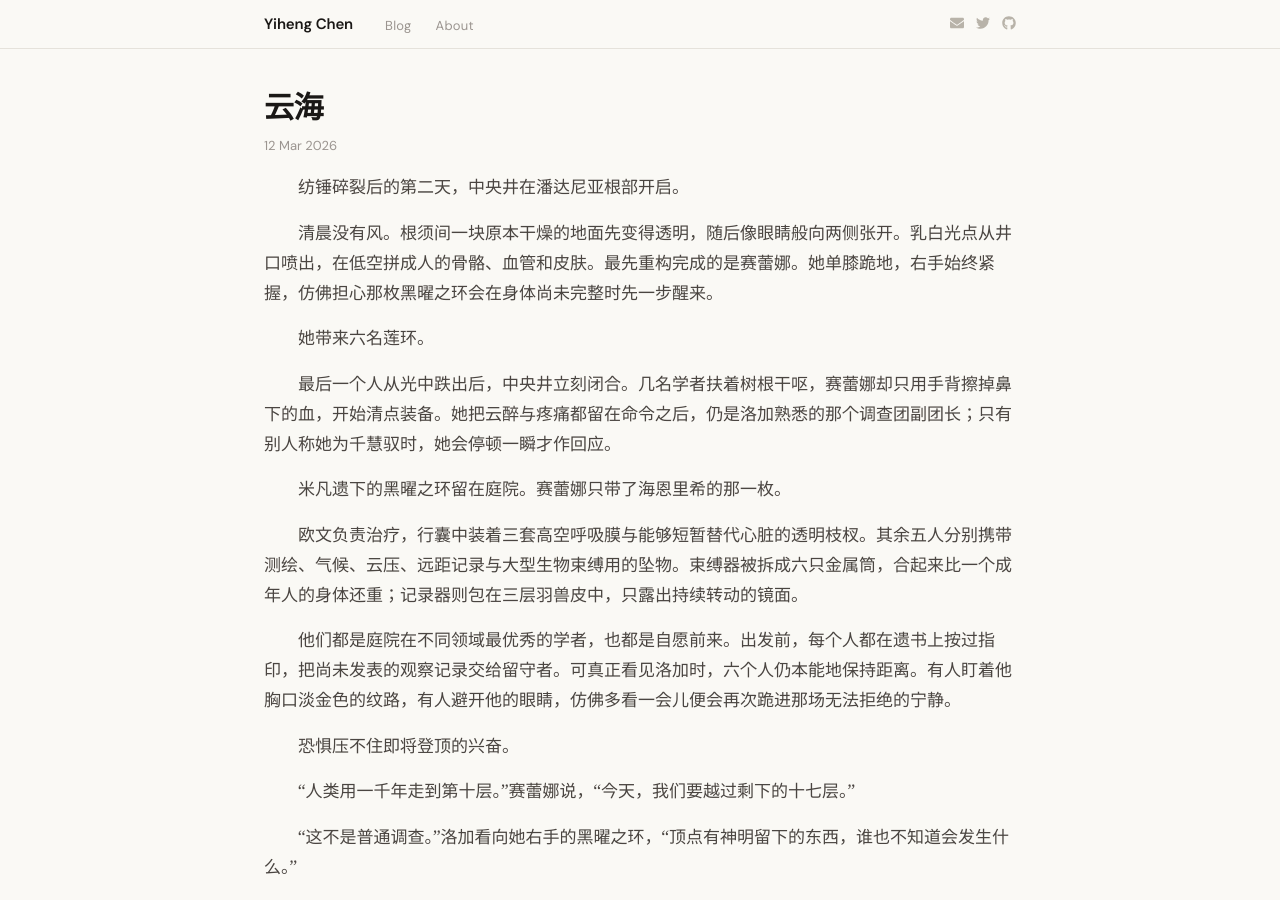
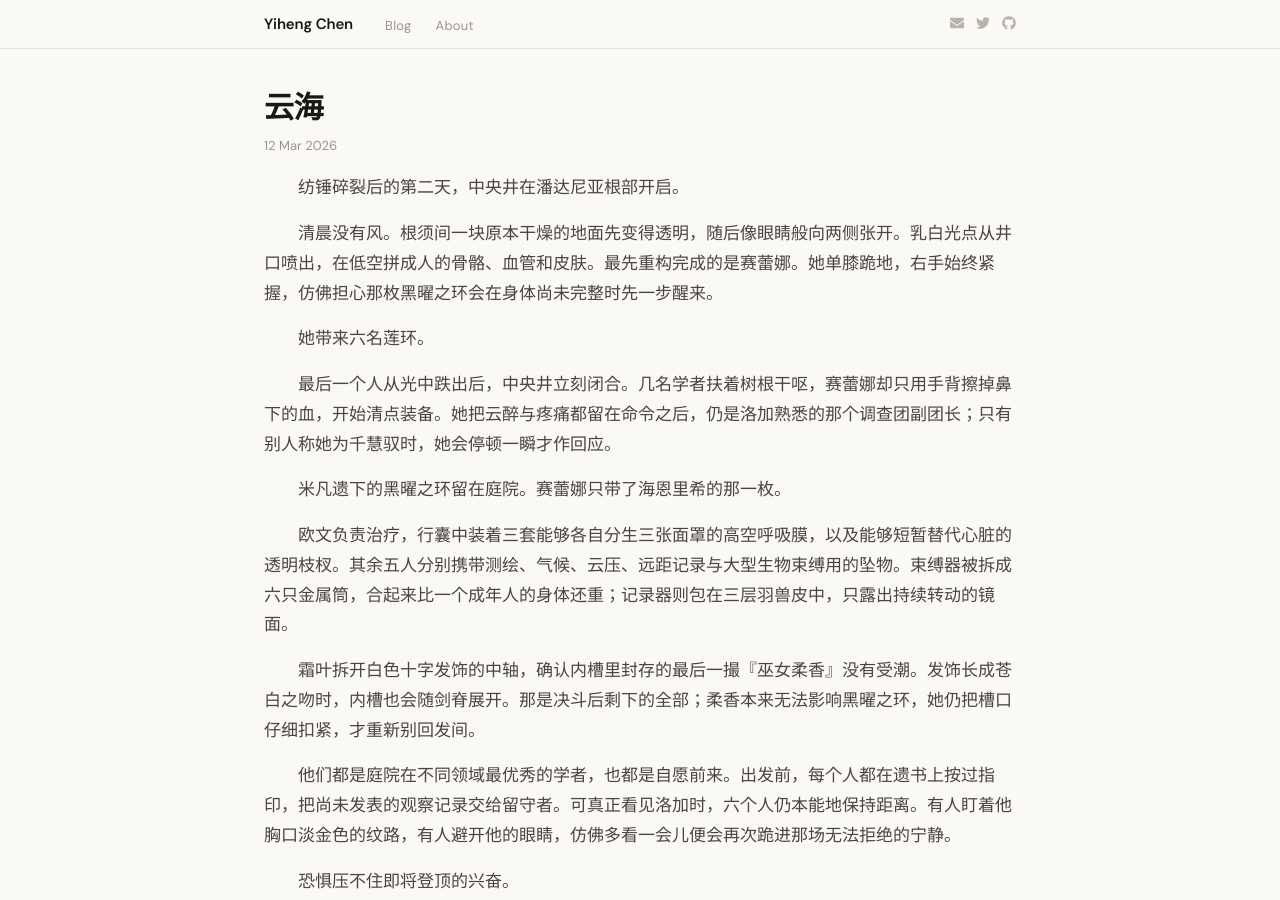
Before and after one commit to yihenc/yihenc.github.io, a Jekyll site: the page built from _posts/2026-03-12-云海.md, in a window 1280 px wide and 900 px high. Built offline with Jekyll 4.4.1, drawn with Linux system fonts in a browser that asks for light colours; nearby versions of some CDN libraries; some of the changed text lies outside the part shown.

Commit message:
Fix: 闭合云海终战装备与返生因果

```diff
--- a/_posts/2026-03-12-云海.md
+++ b/_posts/2026-03-12-云海.md
@@ -13,7 +13,9 @@
 
 米凡遗下的黑曜之环留在庭院。赛蕾娜只带了海恩里希的那一枚。
 
-欧文负责治疗，行囊中装着三套高空呼吸膜与能够短暂替代心脏的透明枝杈。其余五人分别携带测绘、气候、云压、远距记录与大型生物束缚用的坠物。束缚器被拆成六只金属筒，合起来比一个成年人的身体还重；记录器则包在三层羽兽皮中，只露出持续转动的镜面。
+欧文负责治疗，行囊中装着三套能够各自分生三张面罩的高空呼吸膜，以及能够短暂替代心脏的透明枝杈。其余五人分别携带测绘、气候、云压、远距记录与大型生物束缚用的坠物。束缚器被拆成六只金属筒，合起来比一个成年人的身体还重；记录器则包在三层羽兽皮中，只露出持续转动的镜面。
+
+霜叶拆开白色十字发饰的中轴，确认内槽里封存的最后一撮『巫女柔香』没有受潮。发饰长成苍白之吻时，内槽也会随剑脊展开。那是决斗后剩下的全部；柔香本来无法影响黑曜之环，她仍把槽口仔细扣紧，才重新别回发间。
 
 他们都是庭院在不同领域最优秀的学者，也都是自愿前来。出发前，每个人都在遗书上按过指印，把尚未发表的观察记录交给留守者。可真正看见洛加时，六个人仍本能地保持距离。有人盯着他胸口淡金色的纹路，有人避开他的眼睛，仿佛多看一会儿便会再次跪进那场无法拒绝的宁静。
 
@@ -589,6 +591,8 @@
 
 “不许……替我选择。”
 
+剑刃入体的一刻，她把仍在血脉里催促自己弑神的『平衡』一并引进伤口。颈侧的白色祈祷纹随之倒卷，像绞索般勒紧心脏。
+
 苍白之吻贯穿腹部，剑尖从后腰露出。霜叶的心跳骤然停止。
 
 返生从伤口开始。
@@ -685,7 +689,7 @@
 
 剑锋先穿过洛加后背，从胸口透出。心脏被剑刃分开的一刻，他仍没有松开赛蕾娜。苍白之吻继续向前，贯穿她的植物甲壳与拟神之实核心，却在接触人类心脏前偏了半寸。
 
-属于苍祈的力量沿剑身爆发。霜叶没有让『平衡』决定目标，而是亲手把力量引向黑曜之环。原本无法影响黑曜之环的巫女柔香混入剑上的神血，化作无数白色裂纹，从拟神花冠一路爬上指环。
+属于苍祈的力量沿剑身爆发。霜叶没有让『平衡』决定目标，而是亲手把力量引向黑曜之环。剑脊内槽随冲击裂开，最后一撮巫女柔香被洛加的神血浸透，化作无数白色裂纹，从拟神花冠一路爬上指环。
 
 海恩里希的脸第一次露出恐惧。
 
```
